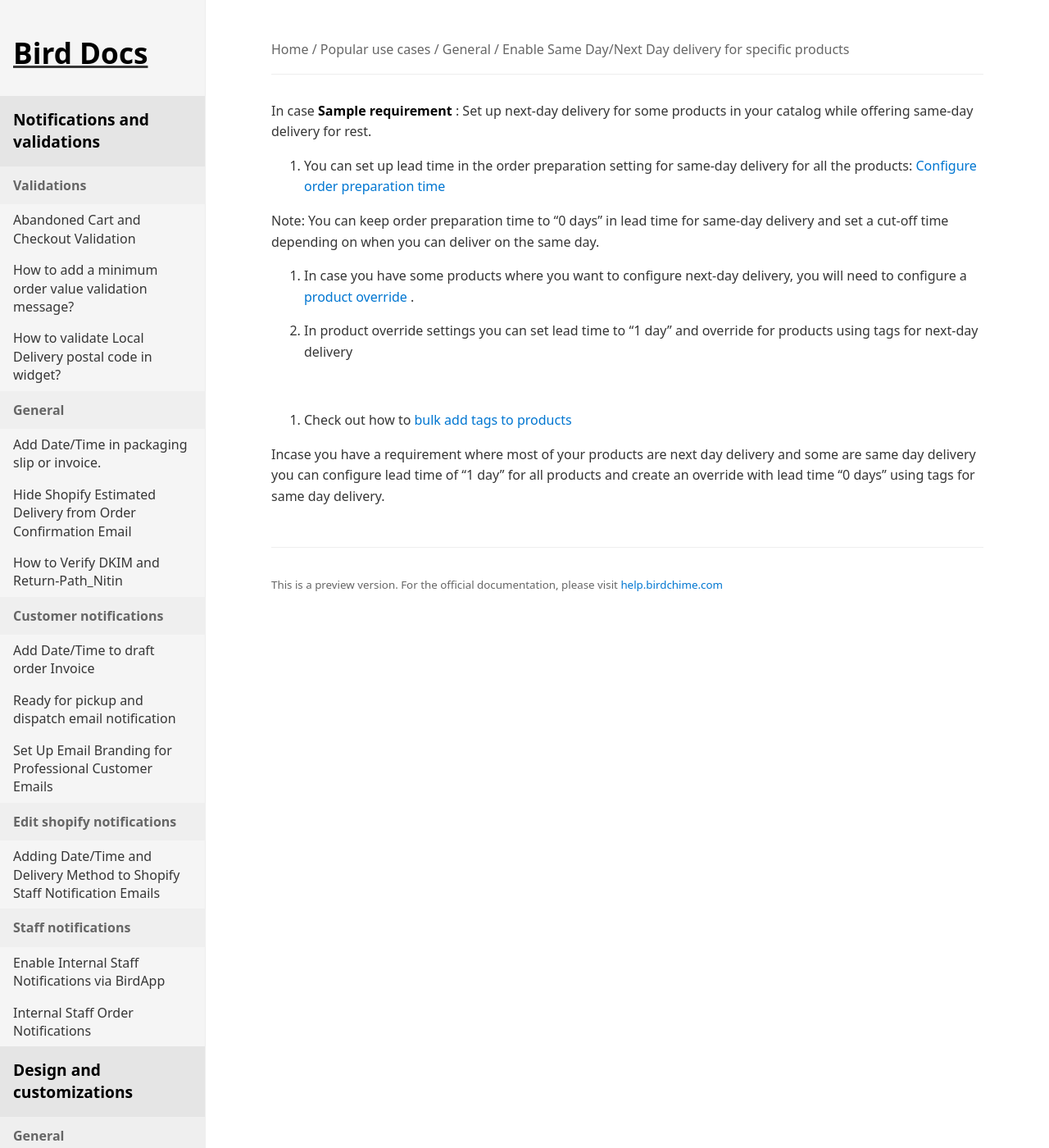
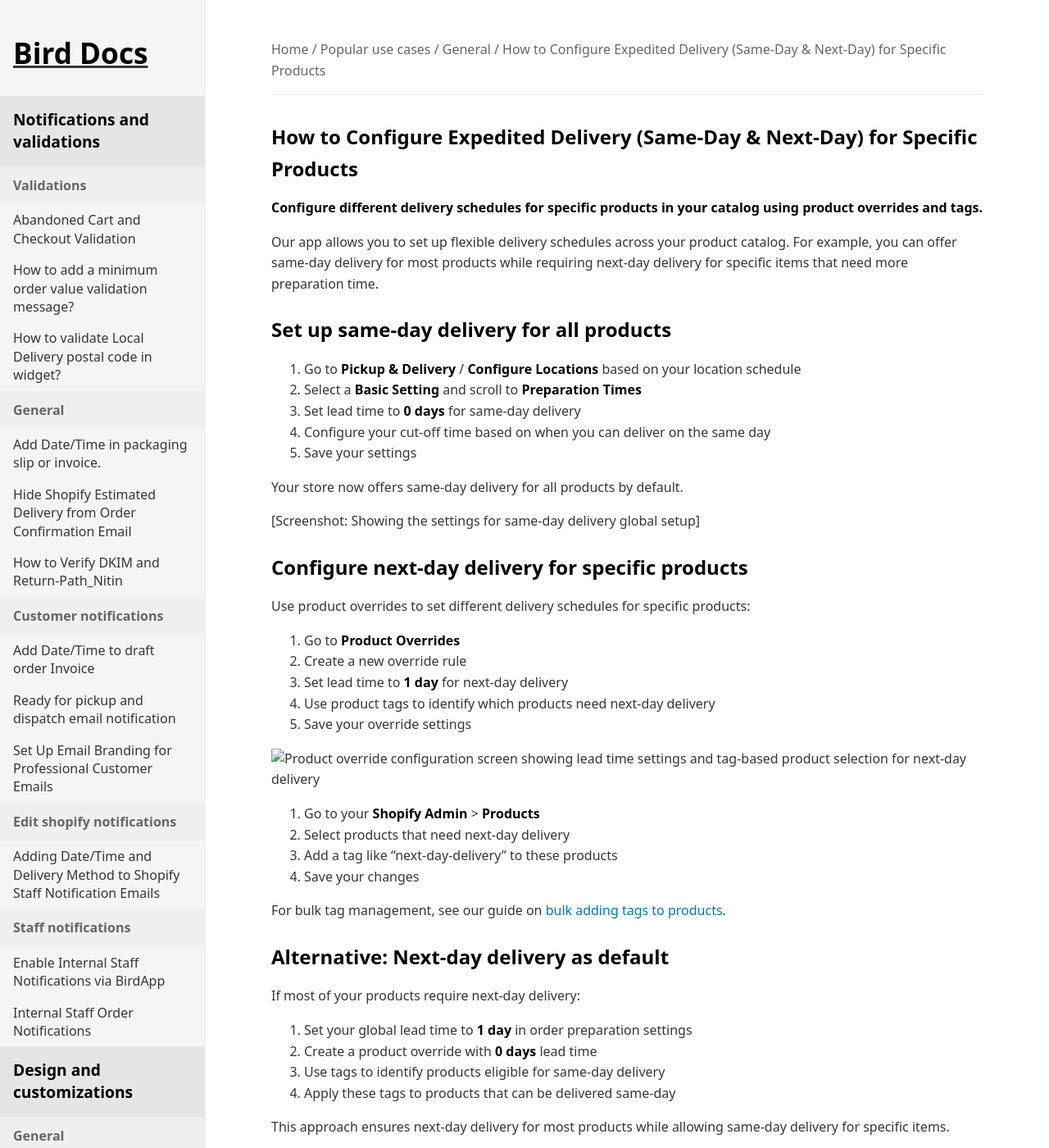
Before and after one commit to atinder/bird-docs, a Jekyll site: the page built from docs/popular-use-cases/general/enable-same-daynext-day-delivery-for-specific-products-bce97fcd-6ee3-4b44-9fdd-9b60ba362e19.md, in a window 1280 px wide and 1400 px high. Shown: the whole window at 82% size. Built offline with Jekyll 4.4.1, drawn with Linux system fonts in a browser that asks for light colours; some of the changed text lies outside the part shown.

Commit message:
fix: rewritten article "How to Configure Expedited Delivery (Same-Day & Next-Day) for Specific Products"

```diff
--- a/docs/popular-use-cases/general/enable-same-daynext-day-delivery-for-specific-products-bce97fcd-6ee3-4b44-9fdd-9b60ba362e19.md
+++ b/docs/popular-use-cases/general/enable-same-daynext-day-delivery-for-specific-products-bce97fcd-6ee3-4b44-9fdd-9b60ba362e19.md
@@ -1,26 +1,80 @@
 ---
 id: bce97fcd-6ee3-4b44-9fdd-9b60ba362e19
-title: "Enable Same Day/Next Day delivery for specific products"
+title: "How to Configure Expedited Delivery (Same-Day & Next-Day) for Specific Products"
 category: popular-use-cases
 section: general
 slug: enable-same-daynext-day-delivery-for-specific-products
 crisp_updated_at: 1737999965000
 crisp_url: https://help.birdchime.com/en-us/article/enable-same-daynext-day-delivery-for-specific-products-hfb1hm/
-description: ""
+description: "Learn how to configure different delivery schedules for specific products using Bird Pickup & Delivery's product override feature"
 ---
 
-In case **Sample requirement** : Set up next-day delivery for some products in your catalog while offering same-day delivery for rest.
+## How to Configure Expedited Delivery (Same-Day & Next-Day) for Specific Products
 
-1. You can set up lead time in the order preparation setting for same-day delivery for all the products: [Configure order preparation time](https://help.birdchime.com/en-us/article/configure-order-preparation-times-1b43s8n/)
+**Configure different delivery schedules for specific products in your catalog using product overrides and tags.**
 
-Note: You can keep order preparation time to "0 days" in lead time for same-day delivery and set a cut-off time depending on when you can deliver on the same day.
+Our app allows you to set up flexible delivery schedules across your product catalog. For example, you can offer same-day delivery for most products while requiring next-day delivery for specific items that need more preparation time.
 
-2. In case you have some products where you want to configure next-day delivery, you will need to configure a [product override](https://help.birdchime.com/en-us/article/product-override-g2yfl9/) .
+## Set up same-day delivery for all products
 
-3. In product override settings you can set lead time to "1 day" and override for products using tags for next-day delivery
+1. Go to **Pickup & Delivery** / **Configure Locations** based on your location schedule
+2. Select a **Basic Setting** and scroll to **Preparation Times**
+3. Set lead time to **0 days** for same-day delivery
+4. Configure your cut-off time based on when you can deliver on the same day
+5. Save your settings
 
-![](https://storage.crisp.chat/users/helpdesk/website/ca826b447482b000/screenshot-2025-01-06-213428_jresmj.png)
+Your store now offers same-day delivery for all products by default.
 
-4. Check out how to [bulk add tags to products](https://help.birdchime.com/en-us/article/bulk-add-tags-to-products-12xc905/)
+[Screenshot: Showing the settings for same-day delivery global setup]
 
-Incase you have a requirement where most of your products are next day delivery and some are same day delivery you can configure lead time of "1 day" for all products and create an override with lead time "0 days" using tags for same day delivery.
+## Configure next-day delivery for specific products
+
+Use product overrides to set different delivery schedules for specific products:
+
+1. Go to **Product Overrides**
+2. Create a new override rule
+3. Set lead time to **1 day** for next-day delivery
+4. Use product tags to identify which products need next-day delivery
+5. Save your override settings
+
+![Product override configuration screen showing lead time settings and tag-based product selection for next-day delivery](https://storage.crisp.chat/users/helpdesk/website/ca826b447482b000/screenshot-2025-01-06-213428_jresmj.png)
+
+1. Go to your **Shopify Admin** > **Products**
+2. Select products that need next-day delivery
+3. Add a tag like "next-day-delivery" to these products
+4. Save your changes
+
+For bulk tag management, see our guide on [bulk adding tags to products](https://help.birdchime.com/en-us/article/bulk-add-tags-to-products-12xc905/).
+
+## Alternative: Next-day delivery as default
+
+If most of your products require next-day delivery:
+
+1. Set your global lead time to **1 day** in order preparation settings
+2. Create a product override with **0 days** lead time
+3. Use tags to identify products eligible for same-day delivery
+4. Apply these tags to products that can be delivered same-day
+
+This approach ensures next-day delivery for most products while allowing same-day delivery for specific items.
+
+## FAQs
+
+##### Can I set different delivery schedules for different product categories?
+Yes, use product tags to group products by category and create separate override rules for each category.
+
+##### How do I know which products are set for next-day delivery?
+Check your product override settings and look for products with the tags you've configured for next-day delivery.
+
+##### Can I change delivery schedules after orders are placed?
+At the moment, delivery schedules are locked once an order is placed, so please configure your settings beforehand. We are developing a feature to allow for these adjustments in the future.
+
+##### What if I need more than two delivery schedule options?
+Create multiple product overrides with different lead times and use specific tags for each schedule.
+
+For more general questions, see our main [FAQs page](https://help.birdchime.com/en-us/category/faqs-1ygmxau/).
+
+## Related articles
+
+- [Configure order preparation times](https://help.birdchime.com/en-us/article/configure-order-preparation-times-1b43s8n/)
+- [Product override settings](https://help.birdchime.com/en-us/article/product-override-g2yfl9/)
+- [Configure availability settings](https://help.birdchime.com/en-us/article/configure-availability-settings-37da5caa-d6ec-4ad5-ac39-36c815daf55c/)
```
